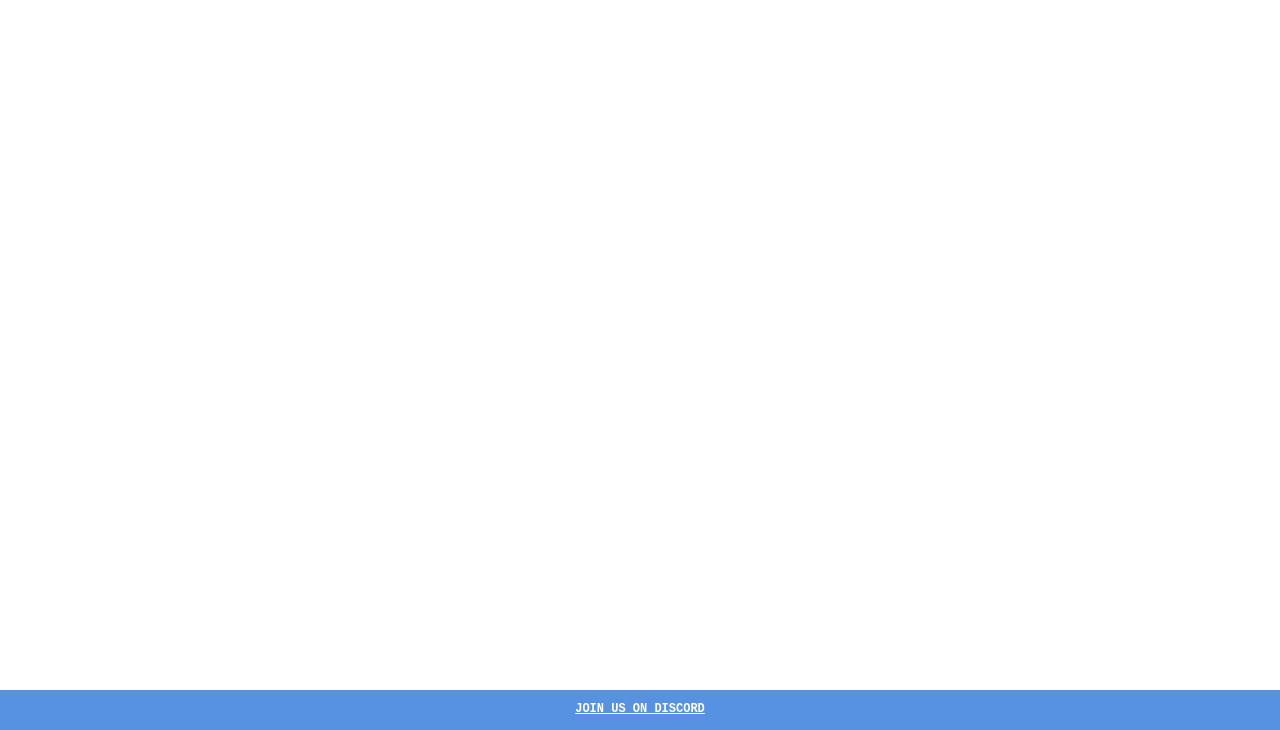
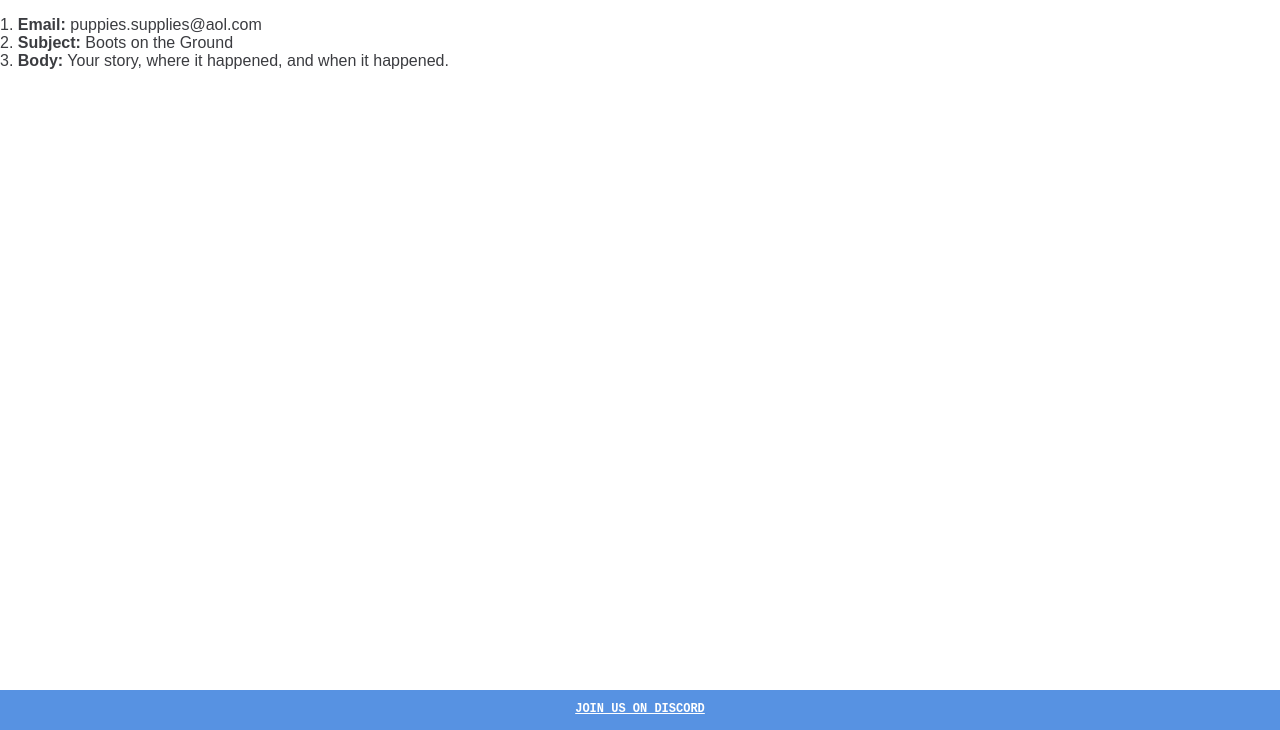
Before and after one commit to JonathanG0314/hw-5-assignment, a plain HTML site: page report.html in a window 1280 px wide. Shown: the part 70-800 px from the top of the page. Drawn offline with Linux system fonts and the light colour scheme.

Commit message:
Added Email, Subject, and Body to my report

```diff
--- a/report.html
+++ b/report.html
@@ -9,7 +9,7 @@
 <title>Report</title>
 <meta
 name="description"
-content="Share your story with Cryptid Watch."
+content="Your number one resource fo rthe latest Cryptid sightings."
 />
 
 <meta name="robots" content="index,follow" />
@@ -20,11 +20,15 @@ content="Share your story with Cryptid Watch."
 
 <link rel="stylesheet" href="style.css" />
 </head>
-
 <body>
 <main>
 <h1>Report Your Sighting</h1>
 <!--Add your instructions as a list here-->
+  <ol>
+    <li><b>Email:</b> puppies.supplies@aol.com</li>
+    <li><b>Subject:</b> Boots on the Ground</li>
+    <li><b>Body:</b> Your story, where it happened, and when it happened.</li>
+  </ol>
 </main>
 <footer><a href="#">Join us on Discord</a></footer>
 </body>
```
